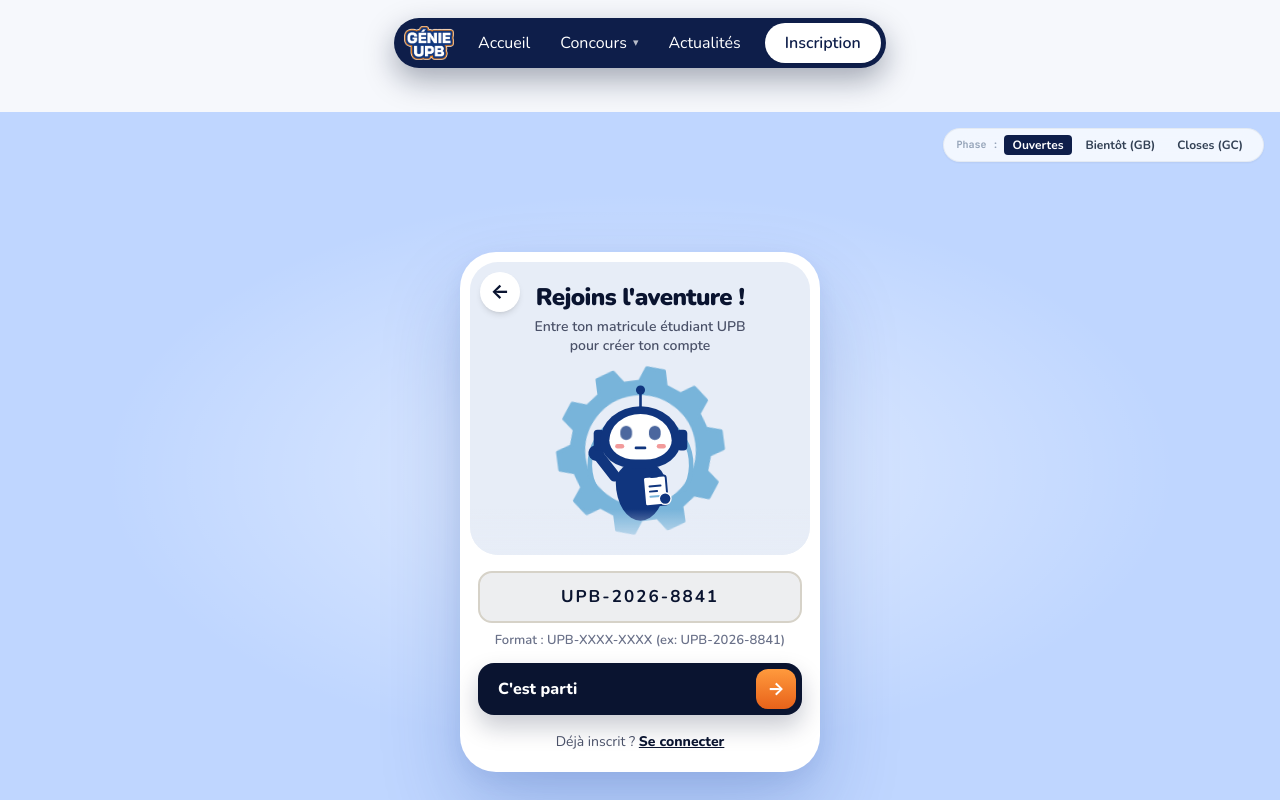
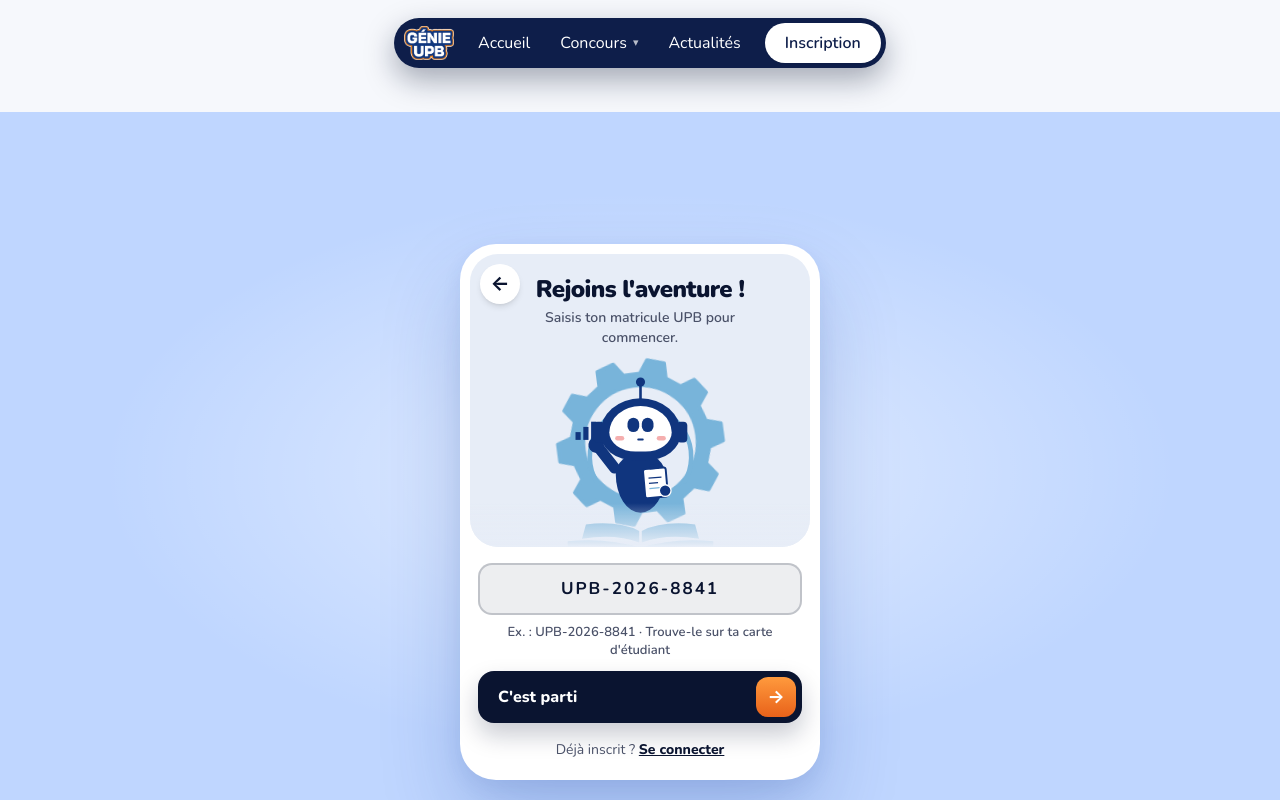
Before and after one commit to G4MA5/Genie_upbv2, a React (Vite) app: page /inscription in a window 1280 px wide. Shown: the top 800 px of the page. Built offline with nearby package versions, Linux system fonts and the light colour scheme.

Commit message:
fix(inscription): remove floating phase developer buttons and restore pristine authentic S8 registration card

```diff
--- a/src/pages/publique/Inscription.tsx
+++ b/src/pages/publique/Inscription.tsx
@@ -1,22 +1,17 @@
 import React, { useState } from 'react';
 import { Link, useNavigate } from 'react-router-dom';
-import { ArrowLeft, Check } from 'lucide-react';
+import { Check } from 'lucide-react';
 import toast from 'react-hot-toast';
-
-type PhaseState = 'ouvertes' | 'bientot' | 'closes';
 
 export default function Inscription() {
   const navigate = useNavigate();
-
-  // Phase du concours (par défaut ouvertes, avec bascule de test GB/GC du prototype)
-  const [phase, setPhase] = useState<PhaseState>('ouvertes');
 
   // Valeur du matricule
   const [matricule, setMatricule] = useState<string>('UPB-2026-8841');
   const [step, setStep] = useState<'input' | 'loading' | 'found'>('input');
   const [consent, setConsent] = useState<boolean>(true);
 
-  // Mascotte interactive : clignement et sourire
+  // Mascotte interactive : sourire
   const [mouthHappy, setMouthHappy] = useState<boolean>(false);
 
   const handleMatriculeSubmit = (e: React.FormEvent) => {
@@ -56,39 +51,7 @@ export default function Inscription() {
           'radial-gradient(ellipse 60% 50% at 50% 45%, rgba(255,255,255,0.55), transparent 70%)',
       }}
     >
-      {/* 0. DISCRET SÉLECTEUR D'ÉTATS PROTOTYPE (Ouvertes / Bientôt ouvertes GB / Closes GC) */}
-      <div className="absolute top-4 right-4 z-40 bg-white/80 backdrop-blur-md px-3 py-1.5 rounded-full border border-slate-200/80 shadow-sm flex items-center gap-1.5 text-xs font-bold text-slate-700">
-        <span className="text-[10px] text-slate-400 font-mono">Phase :</span>
-        <button
-          type="button"
-          onClick={() => setPhase('ouvertes')}
-          className={`px-2 py-0.5 rounded cursor-pointer ${
-            phase === 'ouvertes' ? 'bg-[#0E1E4A] text-white' : 'hover:bg-slate-100'
-          }`}
-        >
-          Ouvertes
-        </button>
-        <button
-          type="button"
-          onClick={() => setPhase('bientot')}
-          className={`px-2 py-0.5 rounded cursor-pointer ${
-            phase === 'bientot' ? 'bg-[#E8B33D] text-[#0A1430]' : 'hover:bg-slate-100'
-          }`}
-        >
-          Bientôt (GB)
-        </button>
-        <button
-          type="button"
-          onClick={() => setPhase('closes')}
-          className={`px-2 py-0.5 rounded cursor-pointer ${
-            phase === 'closes' ? 'bg-[#B4281F] text-white' : 'hover:bg-slate-100'
-          }`}
-        >
-          Closes (GC)
-        </button>
-      </div>
-
-      {/* 1. CARTE BLANCHE CENTRALE AUTHENTIQUE (S8 Prototype exact) */}
+      {/* CARTE BLANCHE CENTRALE AUTHENTIQUE (S8 Prototype exact) */}
       <div className="relative w-full max-w-[360px] rounded-[36px] p-[10px_10px_20px] flex flex-col gap-4 overflow-hidden shadow-[0_40px_80px_rgba(20,60,150,0.22),0_8px_20px_rgba(20,60,150,0.08)] bg-white my-auto animate-scaleUp">
         {/* Bouton retour circulaire ← */}
         <Link
@@ -99,36 +62,32 @@ export default function Inscription() {
           ←
         </Link>
 
-        {/* 2. VOLET SUPÉRIEUR BLEU GRISÉ #E7EDF7 AVEC MASCOTTE ANIMÉE */}
+        {/* 1. VOLET SUPÉRIEUR BLEU GRISÉ #E7EDF7 AVEC MASCOTTE ANIMÉE */}
         <div className="relative rounded-[28px] bg-[#E7EDF7] pt-[22px] px-3 pb-0 flex flex-col items-center overflow-hidden">
           {/* Titre et Sous-titre */}
           <div className="flex flex-col gap-1.5 items-center text-center px-10">
             <h1 className="m-0 font-black text-[24px] leading-[1.1] text-[#0A1430] tracking-tight">
-              {phase === 'ouvertes' && "Rejoins l'aventure !"}
-              {phase === 'bientot' && 'Inscriptions bientôt ouvertes'}
-              {phase === 'closes' && 'Inscriptions closes'}
+              Rejoins l'aventure !
             </h1>
             <span className="font-semibold text-[14px] leading-[1.4] text-[#4A5168]">
-              {phase === 'ouvertes' &&
-                'Entre ton matricule étudiant UPB pour créer ton compte'}
-              {phase === 'bientot' &&
-                'Ouverture officielle de la plateforme le 23 novembre 2026 à 00h00.'}
-              {phase === 'closes' &&
-                'La période de dépôt des candidatures pour cette édition est terminée.'}
+              {step === 'found'
+                ? "Confirme tes informations d'inscription"
+                : 'Saisis ton matricule UPB pour commencer.'}
             </span>
           </div>
 
-          {/* Mascotte Officielle SVG Animée GÉNIE UPB */}
+          {/* Mascotte Robot UPB Interactive */}
           <div
             role="img"
             aria-label="Mascotte GÉNIE UPB"
-            className="relative self-center mt-2.5 -mb-1.5 w-[169px] h-[195px] overflow-visible"
+            className="relative self-center mt-2.5 -mb-1.5 w-[169px] h-[195px]"
           >
             <div className="relative w-[260px] h-[300px] scale-[0.65] origin-top-left">
-              {/* Roue dentée animée */}
+              {/* Roue dentée de fond avec rotation continue */}
               <svg
                 viewBox="0 0 260 260"
-                className="absolute left-0 top-0 w-[260px] h-[260px] overflow-visible origin-center animate-[spin_24s_linear_infinite]"
+                className="absolute left-0 top-0 w-[260px] h-[260px] overflow-visible origin-center animate-spin"
+                style={{ animationDuration: '24s' }}
               >
                 <path
                   d="M109.8 25.9L116.7 3.7L143.3 3.7L150.2 25.9L174.8 33.9L174.8 33.9L193.5 20.0L215.0 35.6L207.5 57.7L222.7 78.6L222.7 78.6L246.0 78.3L254.2 103.6L235.2 117.1L235.2 142.9L235.2 142.9L254.2 156.4L246.0 181.7L222.7 181.4L207.5 202.3L207.5 202.3L215.0 224.4L193.5 240.0L174.8 226.1L150.2 234.1L150.2 234.1L143.3 256.3L116.7 256.3L109.8 234.1L85.2 226.1L85.2 226.1L66.5 240.0L45.0 224.4L52.5 202.3L37.3 181.4L37.3 181.4L14.0 181.7L5.8 156.4L24.8 142.9L24.8 117.1L24.8 117.1L5.8 103.6L14.0 78.3L37.3 78.6L52.5 57.7L52.5 57.7L45.0 35.6L66.5 20.0L85.2 33.9L109.8 25.9Z M130 42 A88 88 0 1 0 130 218 A88 88 0 1 0 130 42Z"
@@ -140,7 +99,7 @@ export default function Inscription() {
                 />
               </svg>
 
-              {/* Corps et tête du robot */}
+              {/* Arc halo bleu */}
               <svg viewBox="0 0 260 260" className="absolute left-0 top-0 w-[260px] h-[260px]">
                 <path
                   d="M62 190 A78 78 0 1 1 198 190"
@@ -151,57 +110,85 @@ export default function Inscription() {
                 />
               </svg>
 
-              {/* Visage et expression */}
+              {/* Éléments de structure robotique */}
+              <svg viewBox="0 0 260 50" className="absolute left-0 top-[250px] w-[260px] h-[50px]">
+                <path
+                  d="M128 16 Q96 0 46 6 L40 28 Q92 20 128 34 Z M132 16 Q164 0 214 6 L220 28 Q168 20 132 34 Z"
+                  fill="#78B4DA"
+                />
+                <path
+                  d="M18 32 Q78 26 130 42 Q182 26 242 32 L242 40 Q182 34 130 50 Q78 34 18 40 Z"
+                  fill="#78B4DA"
+                />
+              </svg>
+
+              {/* Corps et tête de la Mascotte */}
               <div className="absolute left-0 top-0 w-[260px] h-[300px]">
+                {/* Barres d'ondes gauche */}
+                <div className="absolute left-[30px] top-[96px] w-[34px] h-[30px] flex items-end gap-1">
+                  <span className="w-2 h-3 bg-[#10357E] rounded-xs" />
+                  <span className="w-2 h-5 bg-[#10357E] rounded-xs" />
+                  <span className="w-2 h-7 bg-[#10357E] rounded-xs" />
+                </div>
+
                 {/* Torse */}
                 <div className="absolute left-[92px] top-[146px] w-[76px] h-[92px] rounded-[50%_50%_50%_50%/36%_36%_64%_64%] bg-[#10357E]" />
 
-                {/* Bras articulé */}
+                {/* Bras */}
                 <div className="absolute left-[87px] top-[122px] w-[17px] h-[54px] rounded-[9px] bg-[#10357E] origin-bottom -rotate-[38deg]">
-                  <span className="absolute -left-[4px] -top-[12px] w-[24px] h-[24px] rounded-full bg-[#10357E]" />
+                  <span className="absolute -left-1 -top-3 w-6 h-6 rounded-full bg-[#10357E]" />
                 </div>
 
-                {/* Bloc-notes */}
-                <div className="absolute left-[134px] top-[168px] w-[38px] h-[48px] border-[3px] border-[#10357E] rounded-[5px] bg-white -rotate-[5deg] flex flex-col gap-[5px] pt-3 px-1.5">
-                  <span className="absolute left-[9px] -top-[8px] w-[14px] h-[9px] rounded-[3px] bg-[#10357E]" />
-                  <span className="h-[3px] w-[20px] rounded-[2px] bg-[#10357E]" />
-                  <span className="h-[3px] w-[14px] rounded-[2px] bg-[#10357E]" />
-                  <span className="h-[3px] w-[18px] rounded-[2px] bg-[#78B4DA]" />
+                {/* Badge poitrine */}
+                <div className="absolute left-[134px] top-[168px] w-[38px] h-[48px] box-border border-[3px] border-[#10357E] rounded-[5px] bg-white -rotate-[5deg] flex flex-col gap-1.5 pt-3 px-1.5">
+                  <span className="absolute left-[9px] -top-2 w-3.5 h-2 rounded-xs bg-[#10357E]" />
+                  <span className="h-0.5 w-5 rounded-xs bg-[#10357E]" />
+                  <span className="h-0.5 w-3.5 rounded-xs bg-[#10357E]" />
+                  <span className="h-0.5 w-4.5 rounded-xs bg-[#78B4DA]" />
                 </div>
-                <span className="absolute left-[158px] top-[194px] w-[20px] h-[20px] rounded-full bg-[#10357E] border-2 border-white" />
+
+                {/* Bouton bleu clair */}
+                <span className="absolute left-[158px] top-[194px] w-5 h-5 rounded-full bg-[#10357E] border-2 border-white" />
 
                 {/* Tête */}
-                <div className="absolute left-0 top-0 w-[260px] h-[170px]">
+                <div className="absolute left-0 top-0 w-[260px] h-[170px] origin-[130px_160px]">
                   {/* Antenne */}
-                  <span className="absolute left-[128px] top-[42px] w-[4px] h-[24px] bg-[#10357E]" />
-                  <span className="absolute left-[123px] top-[30px] w-[14px] h-[14px] rounded-full bg-[#10357E]" />
-                  {/* Oreilles */}
-                  <span className="absolute left-[58px] top-[98px] w-[16px] h-[32px] rounded-[6px] bg-[#10357E]" />
-                  <span className="absolute left-[186px] top-[98px] w-[16px] h-[32px] rounded-[6px] bg-[#10357E]" />
-                  {/* Contour tête */}
+                  <span className="absolute left-[128px] top-[42px] w-1 h-6 bg-[#10357E]" />
+                  <span className="absolute left-[123px] top-[30px] w-3.5 h-3.5 rounded-full bg-[#10357E]" />
+
+                  {/* Oreilles casque */}
+                  <span className="absolute left-[58px] top-[98px] w-4 h-8 rounded-[6px] bg-[#10357E]" />
+                  <span className="absolute left-[186px] top-[98px] w-4 h-8 rounded-[6px] bg-[#10357E]" />
+
+                  {/* Casque bleu foncé */}
                   <div className="absolute left-[68px] top-[62px] w-[124px] h-[96px] rounded-[50%_50%_44%_44%/56%_56%_44%_44%] bg-[#10357E]" />
+
+                  {/* Visage blanc */}
                   <div className="absolute left-[82px] top-[74px] w-[96px] h-[70px] rounded-[50%_50%_42%_42%/58%_58%_42%_42%] bg-white" />
 
-                  {/* Yeux expressifs */}
-                  <div className="absolute left-[82px] top-[90px] w-[96px] h-[26px] flex justify-center gap-[22px]">
+                  {/* Yeux animés */}
+                  <div className="absolute left-[82px] top-[90px] w-[96px] h-[26px] flex justify-center gap-5.5">
                     <div className="relative w-[22px] h-[26px]">
-                      <div className="absolute left-[2px] top-[2px] w-[18px] h-[22px] rounded-full bg-[#10357E] animate-pulse" />
+                      <div className="absolute left-0.5 top-0.5 w-[18px] h-[22px] rounded-full bg-[#10357E]" />
                     </div>
                     <div className="relative w-[22px] h-[26px]">
-                      <div className="absolute left-[2px] top-[2px] w-[18px] h-[22px] rounded-full bg-[#10357E] animate-pulse" />
+                      <div className="absolute left-0.5 top-0.5 w-[18px] h-[22px] rounded-full bg-[#10357E]" />
                     </div>
                   </div>
 
                   {/* Joues roses */}
-                  <span className="absolute left-[91px] top-[120px] w-[14px] h-[7px] rounded-full bg-[#F29A9A]" />
-                  <span className="absolute left-[155px] top-[120px] w-[14px] h-[7px] rounded-full bg-[#F29A9A]" />
+                  <span className="absolute left-[91px] top-[120px] w-3.5 h-[7px] rounded-full bg-[#F29A9A] opacity-80" />
+                  <span className="absolute left-[155px] top-[120px] w-3.5 h-[7px] rounded-full bg-[#F29A9A] opacity-80" />
 
-                  {/* Bouche souriante */}
+                  {/* Bouche interactive */}
                   <div className="absolute left-[82px] top-[124px] w-[96px] h-[16px] flex justify-center items-start">
                     <span
-                      className={`h-[4px] rounded-full bg-[#10357E] transition-all duration-300 ${
-                        mouthHappy ? 'w-[28px] h-[6px] rounded-b-full' : 'w-[18px]'
-                      }`}
+                      style={{
+                        width: mouthHappy ? '18px' : '10px',
+                        height: mouthHappy ? '6px' : '3px',
+                        borderRadius: mouthHappy ? '0 0 10px 10px' : '2px',
+                      }}
+                      className="bg-[#10357E] transition-all duration-300"
                     />
                   </div>
                 </div>
@@ -212,12 +199,14 @@ export default function Inscription() {
           {/* Dégradé doux vers le bas du volet */}
           <span
             aria-hidden="true"
-            className="absolute left-0 right-0 bottom-0 h-[46px] bg-gradient-to-b from-transparent to-[#E7EDF7] pointer-events-none"
+            className="absolute left-0 right-0 bottom-0 h-11 pointer-events-none"
+            style={{
+              background: 'linear-gradient(rgba(231,237,247,0), #E7EDF7)',
+            }}
           />
         </div>
 
-        {/* 3. FLUX DU FORMULAIRE SELON LA PHASE ET L'ÉTAT */}
-        {phase === 'ouvertes' ? (
+        {/* 2. FORMULAIRE INTERACTIF AUTHENTIQUE */}
         <div className="flex flex-col gap-3 px-2">
           {step === 'input' && (
             <form onSubmit={handleMatriculeSubmit} className="flex flex-col gap-3">
@@ -225,13 +214,13 @@ export default function Inscription() {
                 <input
                   type="text"
                   value={matricule}
-                    onChange={(e) => setMatricule(e.target.value.toUpperCase())}
+                  onChange={(e) => setMatricule(e.target.value)}
                   placeholder="Ton matricule"
                   autoComplete="off"
-                    className="min-h-[52px] rounded-[14px] border-2 border-[#D6D2C8] text-center bg-[#0A1430]/[0.07] px-5 font-bold text-[17px] tracking-[0.12em] uppercase text-[#0A1430] outline-none focus:bg-white focus:border-[#0A1430] transition-colors"
+                  className="min-h-[52px] rounded-[14px] border-2 border-[#0A1430]/20 text-center bg-[#0A1430]/[0.07] px-5 font-bold text-[17px] tracking-[0.12em] uppercase text-[#0A1430] outline-none transition-all focus:bg-white focus:border-[#2F6BF0]"
                 />
-                  <span className="text-center font-semibold text-[13px] text-[#6A7189]">
-                    Format : UPB-XXXX-XXXX (ex: UPB-2026-8841)
+                <span className="font-semibold text-[13px] leading-[1.4] text-[#4A5168] text-center">
+                  Ex. : UPB-2026-8841 · Trouve-le sur ta carte d'étudiant
                 </span>
               </label>
 
@@ -325,51 +314,6 @@ export default function Inscription() {
             </Link>
           </div>
         </div>
-        ) : phase === 'bientot' ? (
-          /* ÉTAT : INSCRIPTIONS BIENTÔT OUVERTES (GB) */
-          <div className="flex flex-col gap-4 px-2 text-center py-2 animate-fadeIn">
-            <div className="p-4 rounded-2xl bg-amber-50 border border-amber-200 text-[#8A5A00] text-xs font-semibold leading-relaxed">
-              Les serveurs d'inscription ouvrent le <strong>23 novembre 2026</strong>. Préparez votre matricule UPB et constituez votre équipe.
-            </div>
-
-            <Link
-              to="/concours"
-              className="min-h-[50px] px-6 rounded-[16px] bg-[#0A1430] text-white font-extrabold text-sm flex items-center justify-center gap-2 hover:bg-[#15254A] transition-colors"
-            >
-              <span>Découvrir les 4 catégories</span>
-              <span>→</span>
-            </Link>
-
-            <Link
-              to="/connexion"
-              className="text-xs font-bold text-[#0A1430] underline"
-            >
-              Accès administration & formateurs
-            </Link>
-          </div>
-        ) : (
-          /* ÉTAT : INSCRIPTIONS CLOSES (GC) */
-          <div className="flex flex-col gap-4 px-2 text-center py-2 animate-fadeIn">
-            <div className="p-4 rounded-2xl bg-red-50 border border-red-200 text-[#B4281F] text-xs font-semibold leading-relaxed">
-              Les inscriptions sont officiellement clôturées. Les équipes retenues débutent les masterclasses le <strong>21 décembre 2026</strong>.
-            </div>
-
-            <Link
-              to="/calendrier"
-              className="min-h-[50px] px-6 rounded-[16px] bg-[#0A1430] text-white font-extrabold text-sm flex items-center justify-center gap-2 hover:bg-[#15254A] transition-colors"
-            >
-              <span>Consulter le calendrier du tournoi</span>
-              <span>→</span>
-            </Link>
-
-            <Link
-              to="/connexion"
-              className="text-xs font-bold text-[#0A1430] underline"
-            >
-              Espace candidat (Connexion)
-            </Link>
-          </div>
-        )}
       </div>
     </div>
   );
```
Lines whose indentation alone changed are shown as unchanged.
